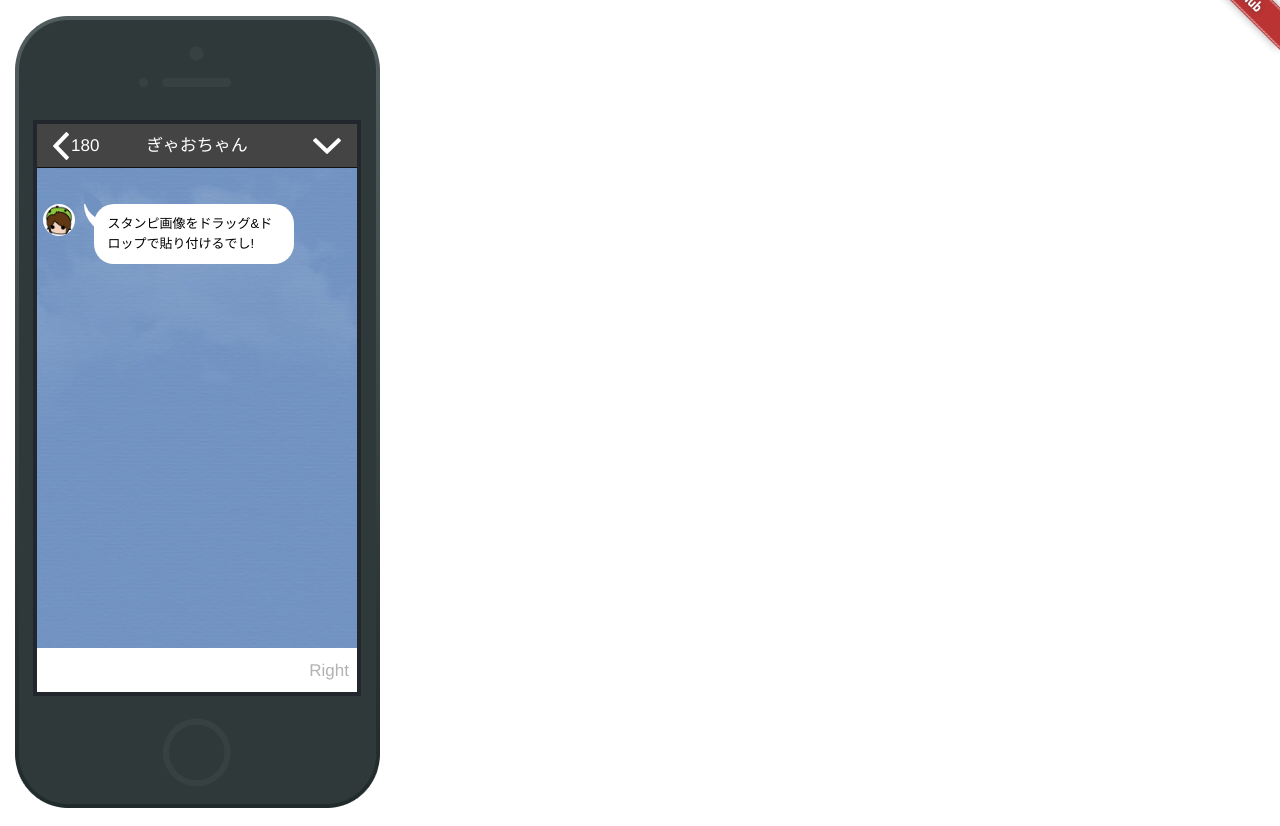
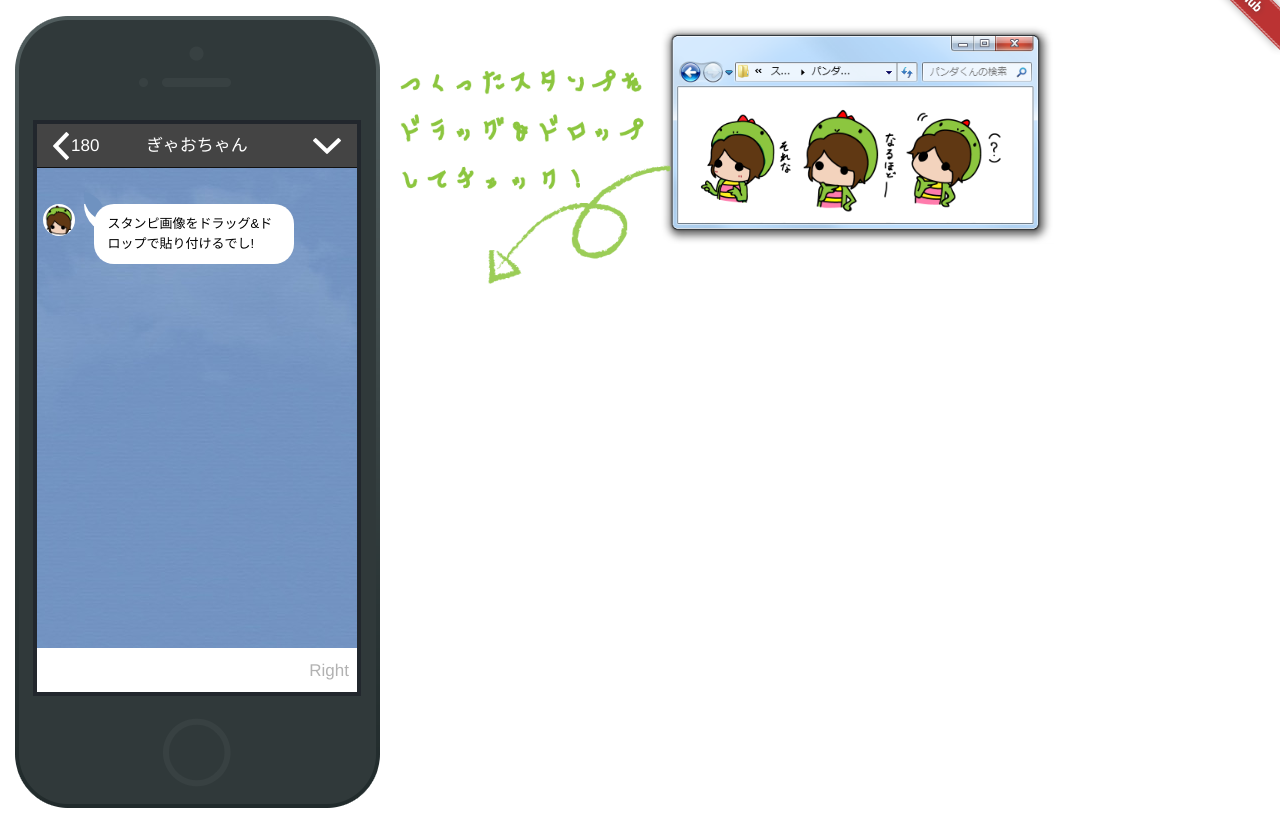
Before and after one commit to dorako321/line-sticker-previewer, a plain HTML site: page index.html in a window 1280 px wide. Shown: the part 84-910 px from the top of the page. Drawn offline with Linux system fonts and the light colour scheme; files whose address does not match are found by name; a web font is replaced by a local one.

Commit message:
サンプルを追加

```diff
--- a/css/default.css
+++ b/css/default.css
@@ -13,6 +13,39 @@
     margin: 80px auto auto auto;
     width: 96%;
     font-family: "ヒラギノ角ゴ Pro W3", "Hiragino Kaku Gothic Pro", "メイリオ", Meiryo, Osaka, "ＭＳ Ｐゴシック", "MS PGothic", sans-serif;
+}
+
+.body {
+    margin-right: auto;
+    margin-left: auto;
+    padding-left: 15px;
+    padding-right: 15px;
+}
+
+.description-img {
+    position: relative;
+    left: 370px;
+    top: -100px;
+    width: 300px;
+    height: 240px;
+    z-index: 10;
+    background: url('../img/description.png');
+    background-size: cover;
+}
+
+.local-img {
+    position: relative;
+    left: 640px;
+    top: 100px;
+    width: 400px;
+    height: 240px;
+    background: url('../img/local-windows.png');
+    background-size: cover;
+    padding : 90px 40px 40px 40px;
+}
+
+.local-img img {
+    width : 100px;
 }
 
 .box {
--- a/index.html
+++ b/index.html
@@ -40,6 +40,9 @@
             <!--/.navbar-collapse -->
         </div>
     </nav>
+    <div class="body">
+        <div class="row">
+            <div class="col-sm-6 col-md-6 col-xs-6">
                 <div class="device-preview ionic ng-scope" ng-app="devicePreview">
                     <div id="drop" class="ionic-body active-preview">
                         <div class="bar bar-header bar-dark">
@@ -54,11 +57,23 @@
                         </div>
                     </div>
                 </div>
+                <div class="local-img">
+                    <img src="img/gyao/1.png" draggable="true" />
+                    <img src="img/gyao/28.png" draggable="true" />
+                    <img src="img/gyao/29.png" draggable="true" />
+                </div>
+                <div class="description-img">
+                </div>
+
+            </div>
+            <div class="col-sm-6 col-md-6 col-xs-6">
+            </div>
+        </div>
+    </div>
     <audio preload="auto">
         <source src="mp3/line.mp3" type="audio/mpeg">
     </audio>
     <script>
-
     </script>
     <script src="js/jquery-2.1.4.min.js"></script>
     <script src="js/bootstrap.min.js"></script>
```
Also changed, not shown: img/description.png (added), img/gyao/1.png (added), img/gyao/28.png (added), img/gyao/29.png (added), img/local-windows.png (added). Lines whose indentation alone changed are shown as unchanged.
